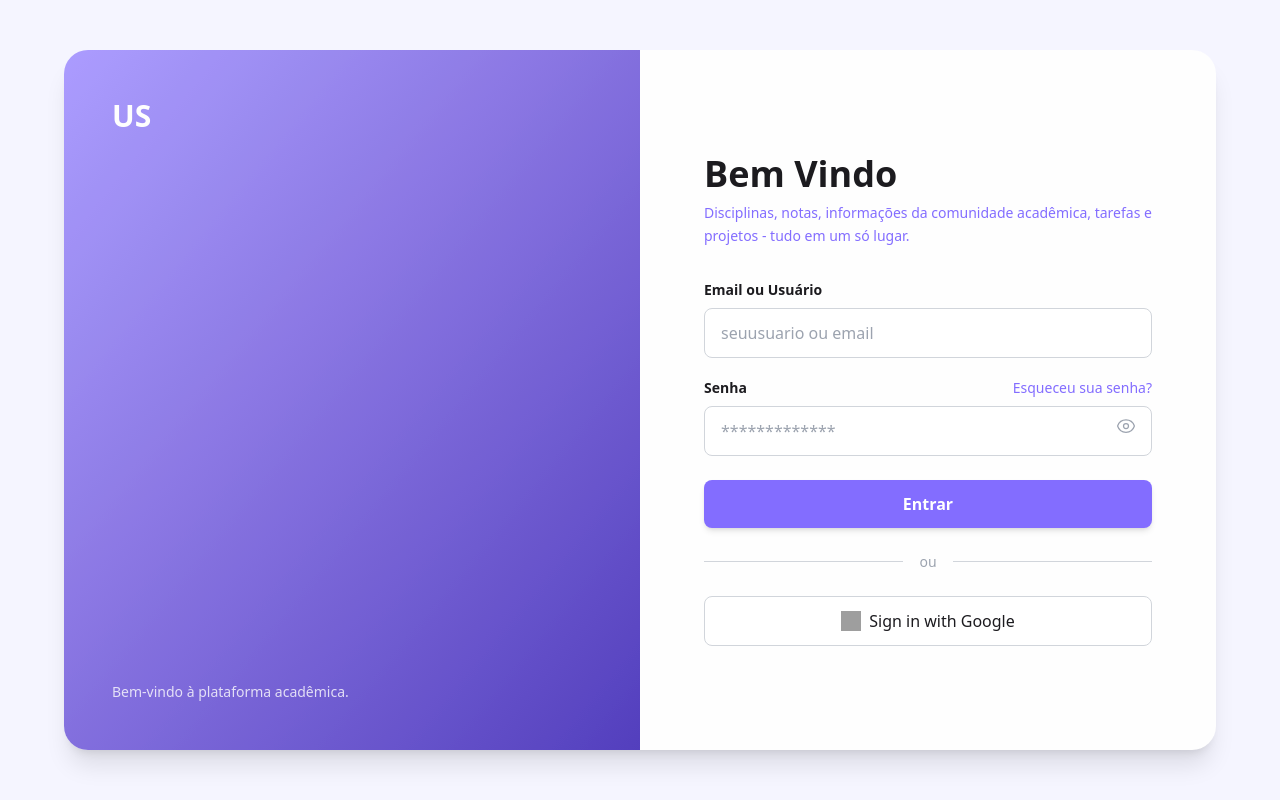
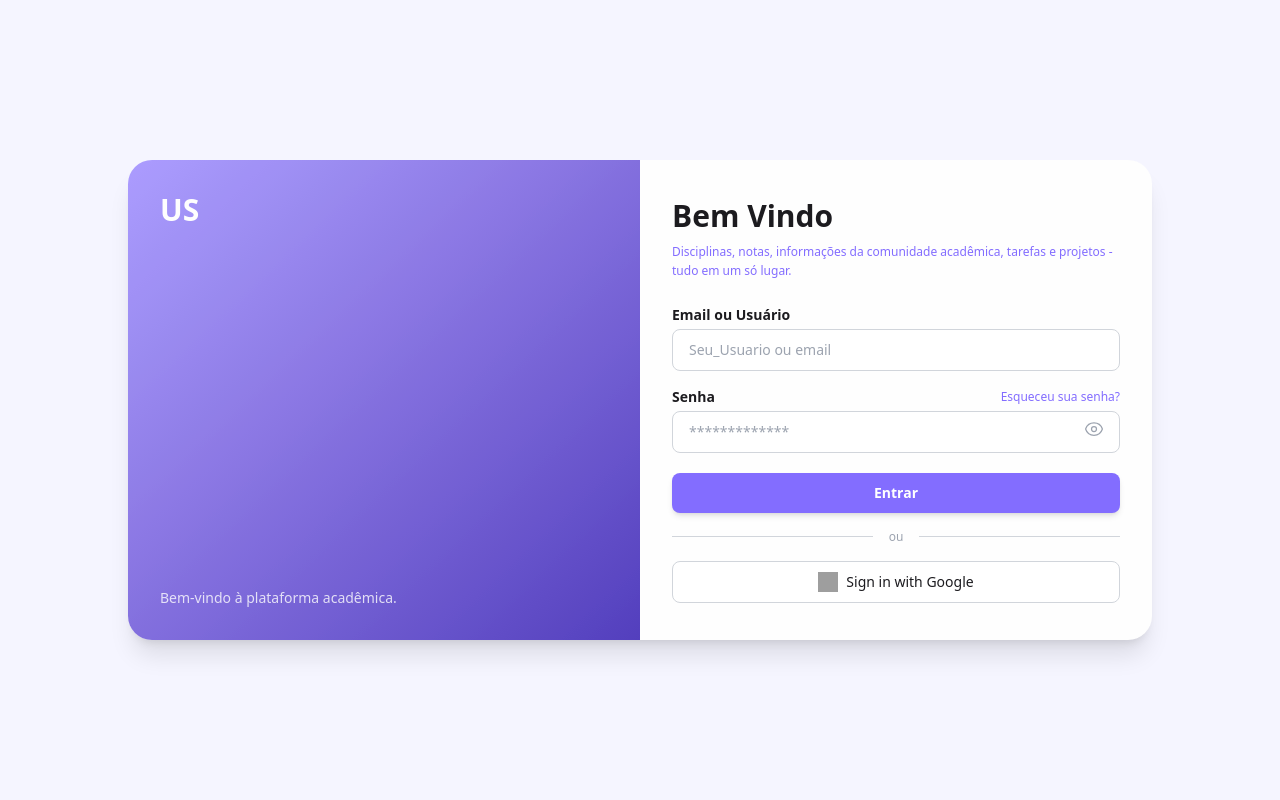
Before and after one commit to RyanArmond/Desenvolvimento_de_Artefato, a Django app: template projectuniversitysystem/universitysystem/templates/login.html in a window 1280 px wide. Run offline with Django 5.2, Linux system fonts and the light colour scheme; the template is opened without the code that fills it, so the values that code supplies are empty; some libraries are stand-ins or nearby versions; grey boxes are pictures that could not be loaded.

Commit message:
Testando proporção Login

```diff
--- a/projectuniversitysystem/universitysystem/templates/login.html
+++ b/projectuniversitysystem/universitysystem/templates/login.html
@@ -25,9 +25,9 @@
 </head>
 <body class="bg-nbackpurple flex items-center justify-center min-h-screen p-4">
 
-    <div class="bg-nwhite rounded-3xl shadow-xl overflow-hidden flex flex-col md:flex-row w-full max-w-4xl lg:max-w-5xl xl:max-w-6xl min-h-[600px] md:h-auto lg:h-[700px]">
+    <div class="bg-nwhite rounded-3xl shadow-xl overflow-hidden flex flex-col md:flex-row w-full max-w-4xl lg:max-w-5xl 2xl:max-w-6xl min-h-[480px] 2xl:min-h-[650px]">
 
-        <div class="hidden md:flex md:w-1/2 bg-gradient-to-br from-npurplelight to-[#4B39B6] p-12 flex-col justify-between relative">
+        <div class="hidden md:flex md:w-1/2 bg-gradient-to-br from-npurplelight to-[#4B39B6] p-8 2xl:p-12 flex-col justify-between relative">
             <div class="absolute inset-0 bg-white/10 mix-blend-overlay"></div>
 
             <h1 class="text-nwhite text-3xl font-bold z-10">US</h1>
@@ -37,17 +37,18 @@
             </div>
         </div>
 
-        <div class="w-full md:w-1/2 p-12 flex flex-col justify-center relative">
+        <div class="w-full md:w-1/2 p-8 2xl:p-12 flex flex-col justify-center relative">
 
             <div class="max-w-md mx-auto w-full">
-                <h2 class="text-4xl font-bold text-nblack mb-2">Bem Vindo</h2>
-                <p class="text-npurple text-sm mb-8 leading-relaxed">
+                <h2 class="text-3xl 2xl:text-4xl font-bold text-nblack mb-2">Bem Vindo</h2>
+
+                <p class="text-npurple text-xs 2xl:text-sm mb-6 2xl:mb-8 leading-relaxed">
                     Disciplinas, notas, informações da comunidade acadêmica, tarefas e projetos - tudo em um só lugar.
                 </p>
 
                 {% if messages %}
                     {% for message in messages %}
-                        <div class="mb-4 p-3 bg-red-100 text-red-600 rounded text-sm text-center">
+                        <div class="mb-4 p-2 bg-red-100 text-red-600 rounded text-xs text-center">
                             {{ message }}
                         </div>
                     {% endfor %}
@@ -56,34 +57,35 @@
                 <form method="POST" action="{% url 'login' %}">
                     {% csrf_token %}
 
-                    <div class="mb-5">
-                        <label class="block text-nblack text-sm font-semibold mb-2" for="username">
+                    <div class="mb-4 2xl:mb-5">
+                        <label class="block text-nblack text-sm font-semibold mb-1 2xl:mb-2" for="username">
                             Email ou Usuário
                         </label>
-                        <input class="w-full px-4 py-3 rounded-lg border border-gray-300 focus:border-npurple focus:ring-2 focus:ring-npurple/20 outline-none transition-all text-nblack placeholder-gray-400"
+                        <input class="w-full px-4 py-2.5 2xl:py-3 rounded-lg border border-gray-300 focus:border-npurple focus:ring-2 focus:ring-npurple/20 outline-none transition-all text-nblack placeholder-gray-400 text-sm 2xl:text-base"
                                type="text"
                                name="username"
                                id="username"
-                               placeholder="seuusuario ou email"
+                               placeholder="Seu_Usuario ou email"
                                required>
                     </div>
 
-                    <div class="mb-6 relative">
-                        <div class="flex justify-between items-center mb-2">
+                    <div class="mb-5 2xl:mb-6 relative">
+                        <div class="flex justify-between items-center mb-1 2xl:mb-2">
                             <label class="block text-nblack text-sm font-semibold" for="password">
                                 Senha
                             </label>
-                            <a href="#" class="text-sm text-npurple hover:underline font-medium">
+                            <a href="#" class="text-xs 2xl:text-sm text-npurple hover:underline font-medium">
                                 Esqueceu sua senha?
                             </a>
                         </div>
-                        <input class="w-full px-4 py-3 rounded-lg border border-gray-300 focus:border-npurple focus:ring-2 focus:ring-npurple/20 outline-none transition-all text-nblack placeholder-gray-400"
+                        <input class="w-full px-4 py-2.5 2xl:py-3 rounded-lg border border-gray-300 focus:border-npurple focus:ring-2 focus:ring-npurple/20 outline-none transition-all text-nblack placeholder-gray-400 text-sm 2xl:text-base"
                                type="password"
                                name="password"
                                id="password"
                                placeholder="*************"
                                required>
-                        <button type="button" class="absolute right-4 top-[38px] text-gray-400 hover:text-npurple">
+
+                        <button type="button" class="absolute right-4 top-[32px] 2xl:top-[38px] text-gray-400 hover:text-npurple">
                             <svg xmlns="http://www.w3.org/2000/svg" fill="none" viewBox="0 0 24 24" stroke-width="1.5" stroke="currentColor" class="w-5 h-5">
                                 <path stroke-linecap="round" stroke-linejoin="round" d="M2.036 12.322a1.012 1.012 0 010-.639C3.423 7.51 7.36 4.5 12 4.5c4.638 0 8.573 3.007 9.963 7.178.07.207.07.431 0 .639C20.577 16.49 16.64 19.5 12 19.5c-4.638 0-8.573-3.007-9.963-7.178z" />
                                 <path stroke-linecap="round" stroke-linejoin="round" d="M15 12a3 3 0 11-6 0 3 3 0 016 0z" />
@@ -91,18 +93,18 @@
                         </button>
                     </div>
 
-                    <button type="submit" class="w-full bg-npurple hover:bg-[#6f5add] text-white font-bold py-3 rounded-lg shadow-md hover:shadow-lg transition-all transform hover:-translate-y-0.5">
+                    <button type="submit" class="w-full bg-npurple hover:bg-[#6f5add] text-white font-bold py-2.5 2xl:py-3 rounded-lg shadow-md hover:shadow-lg transition-all transform hover:-translate-y-0.5 text-sm 2xl:text-base">
                         Entrar
                     </button>
                 </form>
 
-                <div class="flex items-center my-6">
+                <div class="flex items-center my-4 2xl:my-6">
                     <div class="flex-grow border-t border-gray-300"></div>
-                    <span class="flex-shrink-0 mx-4 text-gray-400 text-sm">ou</span>
+                    <span class="flex-shrink-0 mx-4 text-gray-400 text-xs 2xl:text-sm">ou</span>
                     <div class="flex-grow border-t border-gray-300"></div>
                 </div>
 
-                <button type="button" class="w-full flex items-center justify-center border border-gray-300 hover:bg-gray-50 bg-white text-nblack font-medium py-3 rounded-lg transition-all">
+                <button type="button" class="w-full flex items-center justify-center border border-gray-300 hover:bg-gray-50 bg-white text-nblack font-medium py-2.5 2xl:py-3 rounded-lg transition-all text-sm 2xl:text-base">
                     <img src="https://www.svgrepo.com/show/475656/google-color.svg" alt="Google" class="w-5 h-5 mr-2">
                     Sign in with Google
                 </button>
```
